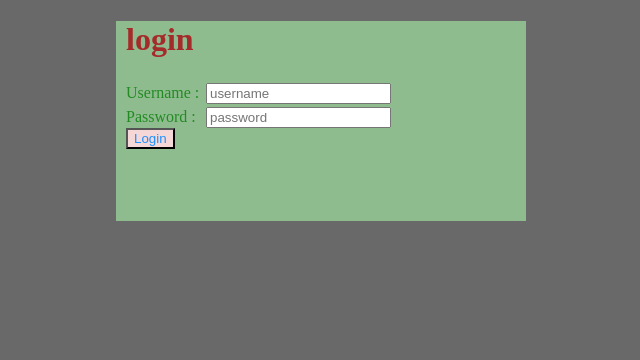
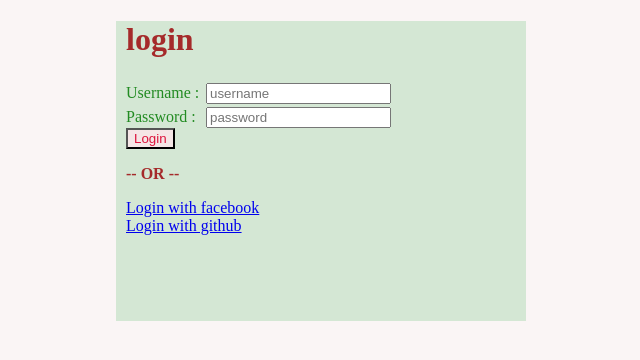
Before and after one commit to deep-sarkar/fundoo, a Django app: page /accounts/login/ in a window 1280 px wide. Shown: the top 360 px of the page, without its empty margins (319-959 px from the left). Run offline with Django 3.2, Linux system fonts and the light colour scheme.

Commit message:
[Deep]Refactor.updated facebook and github login

```diff
--- a/fundo_project/templates/account/login.html
+++ b/fundo_project/templates/account/login.html
@@ -7,14 +7,14 @@
     <style>
         body
         {
-            background-color: dimgrey;
+            background-color: rgb(250, 245, 245);
         }
 
         #login
         {
             width: 400px;
-            height: 200px;
-            background-color:darkseagreen;
+            height: 300px;
+            background-color:rgb(212, 231, 212);
             margin: auto;
             align-self: center;
             text-align: left;
@@ -30,8 +30,8 @@
         }
         #btn
         {
-            color: dodgerblue;
-            background-color:rgb(245, 215, 215);
+            color: crimson;
+            background-color:rgb(245, 230, 230);
         }
         #btn:hover
         {
@@ -50,6 +50,10 @@
             <br>
             <button type="submit" id="btn">Login</button>
     </form>
+        <p><strong>-- OR --</strong></p>
+        <a href="{% url 'social:begin' 'facebook' %}">Login with facebook</a><br>
+        <a href="{% url 'social:begin' 'github' %}">Login with github</a>
     </div>
+
 </body>
 </html>
```
